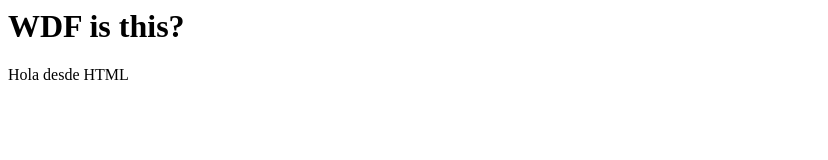
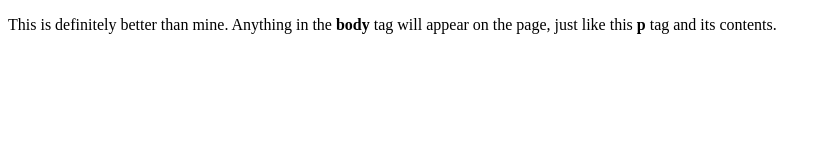
Before and after one commit to mviamonte/gitplay, a plain HTML site: page index.html in a window 1280 px wide. Shown: the whole page, without its empty margins (0-828 px from the left). Drawn offline with Linux system fonts and the light colour scheme.

Commit message:
A better and properindex.html was created

```diff
--- a/index.html
+++ b/index.html
@@ -1,7 +1,10 @@
 
-<body>
-<head>
-        <h1>WDF is this?</h1>
-        <p>Hola desde HTML</p>
-</head>
-</body>
+<!doctype html>
+<html>
+  <head>
+    <title>This is the title of the webpage!</title>
+  </head>
+  <body>
+    <p>This is definitely better than mine. Anything in the <strong>body</strong> tag will appear on the page, just like this <strong>p</strong> tag and its contents.</p>
+  </body>
+</html>
```
